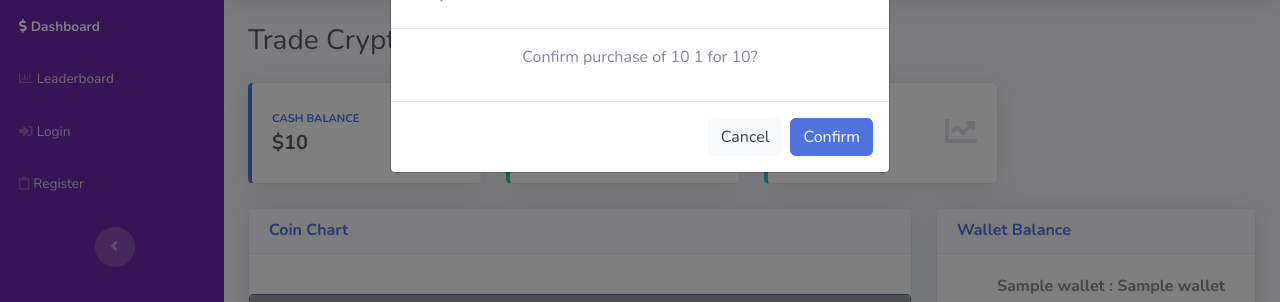
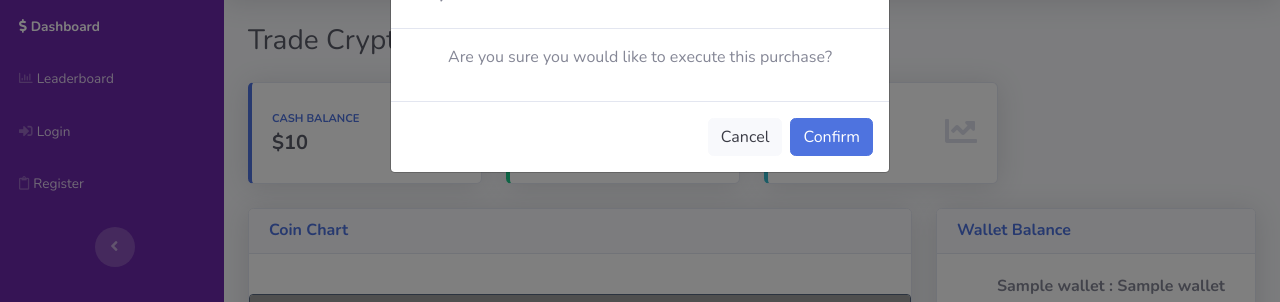
Before and after one commit to 0xckruger/Bogged.me, a Flask app: template templates/trade.html in a window 1280 px wide, after a click on "Buy". Shown: the part 70-372 px from the top of the page. Run offline with Flask 2, Linux system fonts and the light colour scheme; the template is opened without the code that fills it: most values are stand-ins (such as "Sample title", 1, 10 or a date in 2020); some libraries are stand-ins or nearby versions; some web fonts are replaced; grey boxes are pictures that could not be loaded.

Commit message:
changed modal body

```diff
--- a/templates/buy-new.html
+++ b/templates/buy-new.html
@@ -20,7 +20,8 @@
                                                         <h4>Buy Confirmation</h4><button type="button" class="close" data-dismiss="modal" aria-label="Close"><span aria-hidden="true">×</span></button>
                                                     </div>
                                                     <div class="modal-body">
-                                                        <p class="text-center text-muted">Confirm purchase of {{amount}} {{coin_id}} for {{price}}?</p>
+                                                        <!-- <p class="text-center text-muted">Confirm purchase of {{amount}} {{coin_id}} for {{price}}?</p> -->
+                                                        <p class="text-center text-muted">Are you sure you would like to execute this purchase?</p>
                                                     </div>
                                                     <form action="/trade" method="POST">
                                                         <div class="modal-footer"><button class="btn btn-light" data-dismiss="modal" type="button">Cancel</button><button class="btn btn-primary" type="submit" name="confirm_buy">Confirm</button></div>
--- a/templates/sell-new.html
+++ b/templates/sell-new.html
@@ -16,7 +16,9 @@
                                                         <h4>Sell Confirmation</h4><button type="button" class="close" data-dismiss="modal" aria-label="Close"><span aria-hidden="true">×</span></button>
                                                     </div>
                                                     <div class="modal-body">
-                                                        <p class="text-center text-muted">Confirm sale of {{amount}} {{coin_id}} for {{price}}?</p>
+                                                        <!--<p class="text-center text-muted">Confirm sale of {{amount}} {{coin_id}} for {{price}}?</p> -->
+
+                                                        <p class="text-center text-muted">Are you sure you want to execute this sale?</p>
                                                     </div>
                                                     <form action="/trade" method="POST">
                                                         <div class="modal-footer"><button class="btn btn-light" data-dismiss="modal" type="button">Cancel</button>
```
Also changed, not shown: bogged_user_database.db.
